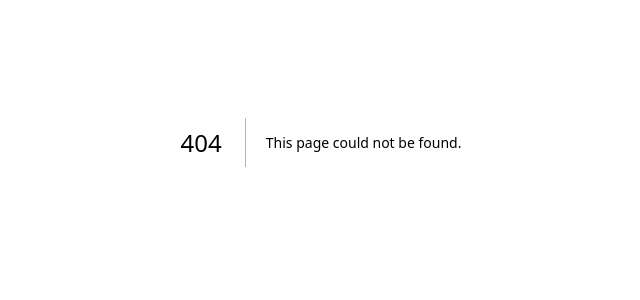
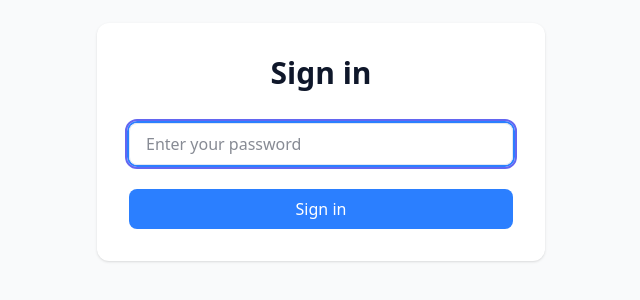
Before and after one commit to Minf97/pacagen-hub, a Next.js app: page /login in a window 1280 px wide. Before the commit this address had no page. Shown: the part 258-558 px from the top of the page, without its empty margins (319-959 px from the left). Built offline with nearby package versions, Linux system fonts and the light colour scheme.

Commit message:
feat: add pw

```diff
--- /dev/null
+++ b/app/api/login/route.ts
@@ -0,0 +1,18 @@
+import { NextResponse } from 'next/server'
+
+export async function POST(request: Request) {
+  const { password } = await request.json()
+
+  if (password === 'pikaqiu') {
+    const response = NextResponse.json({ success: true })
+    response.cookies.set('auth', 'true', {
+      httpOnly: true,
+      secure: process.env.NODE_ENV === 'production',
+      sameSite: 'lax',
+      maxAge: 60 * 60 * 24 * 7, // 7 days
+    })
+    return response
+  }
+
+  return NextResponse.json({ error: 'Invalid password' }, { status: 401 })
+}
--- /dev/null
+++ b/app/login/page.tsx
@@ -0,0 +1,53 @@
+'use client'
+
+import { useState } from 'react'
+import { useRouter } from 'next/navigation'
+
+export default function LoginPage() {
+  const [password, setPassword] = useState('')
+  const [error, setError] = useState('')
+  const router = useRouter()
+
+  const handleSubmit = async (e: React.FormEvent) => {
+    e.preventDefault()
+    setError('')
+
+    const res = await fetch('/api/login', {
+      method: 'POST',
+      headers: { 'Content-Type': 'application/json' },
+      body: JSON.stringify({ password }),
+    })
+
+    if (res.ok) {
+      router.push('/')
+      router.refresh()
+    } else {
+      setError('密码错误')
+    }
+  }
+
+  return (
+    <div className="min-h-screen flex items-center justify-center bg-gray-50">
+      <div className="max-w-md w-full space-y-8 p-8 bg-white rounded-lg shadow">
+        <h2 className="text-3xl font-bold text-center">Sign in</h2>
+        <form onSubmit={handleSubmit} className="mt-8 space-y-6">
+          <input
+            type="password"
+            value={password}
+            onChange={(e) => setPassword(e.target.value)}
+            placeholder="Enter your password"
+            className="w-full px-4 py-2 border border-gray-300 rounded-md focus:outline-none focus:ring-2 focus:ring-blue-500"
+            autoFocus
+          />
+          {error && <p className="text-red-500 text-sm">{error}</p>}
+          <button
+            type="submit"
+            className="w-full bg-blue-500 text-white py-2 px-4 rounded-md hover:bg-blue-600 transition-colors"
+          >
+            Sign in
+          </button>
+        </form>
+      </div>
+    </div>
+  )
+}
--- /dev/null
+++ b/middleware.ts
@@ -0,0 +1,24 @@
+import { NextResponse } from 'next/server'
+import type { NextRequest } from 'next/server'
+
+export function middleware(request: NextRequest) {
+  const isLoginPage = request.nextUrl.pathname === '/login'
+  const isApiLogin = request.nextUrl.pathname === '/api/login'
+  const authCookie = request.cookies.get('auth')
+
+  // Allow access to login page and login API
+  if (isLoginPage || isApiLogin) {
+    return NextResponse.next()
+  }
+
+  // Redirect to login if not authenticated
+  if (!authCookie) {
+    return NextResponse.redirect(new URL('/login', request.url))
+  }
+
+  return NextResponse.next()
+}
+
+export const config = {
+  matcher: ['/((?!_next/static|_next/image|favicon.ico).*)'],
+}
```
